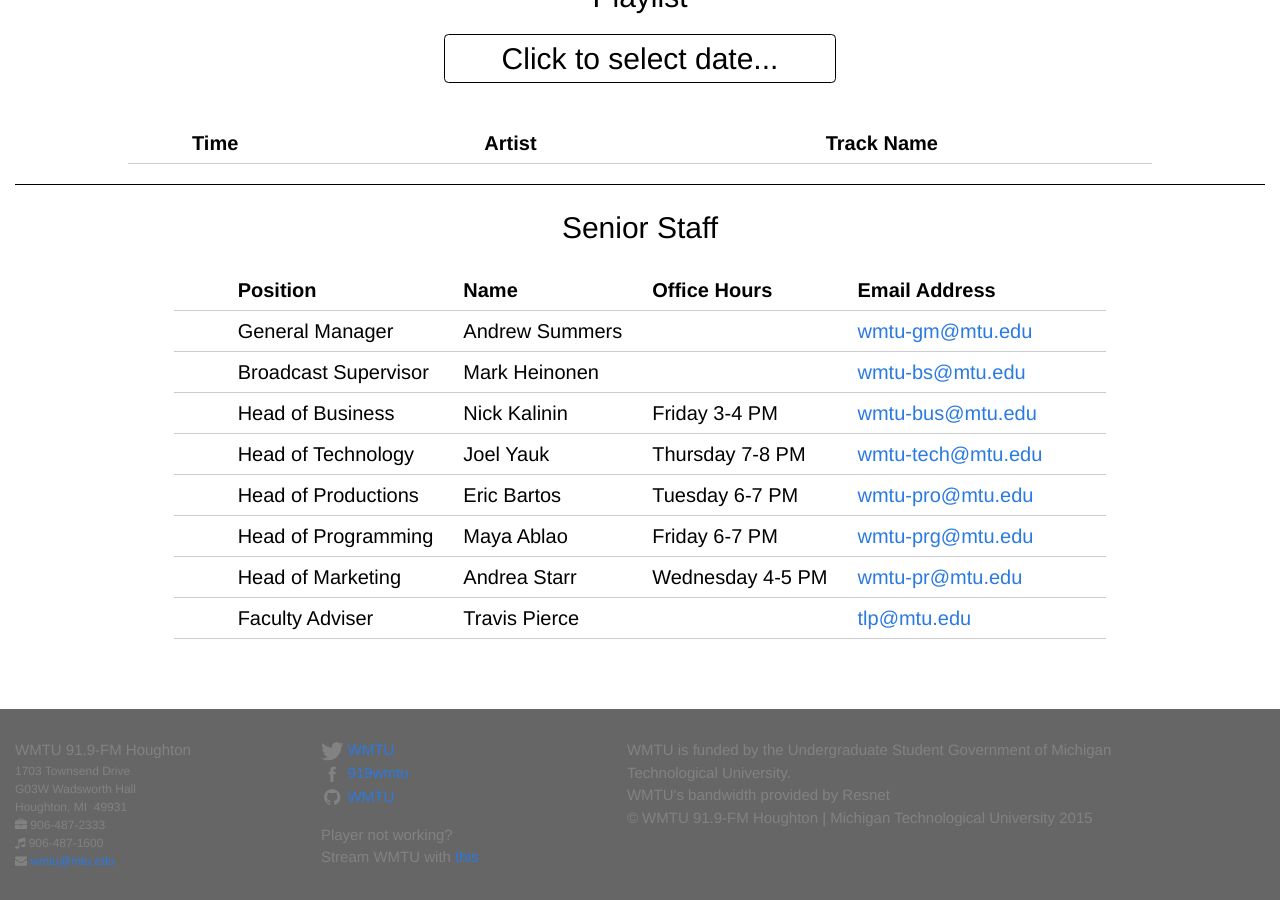
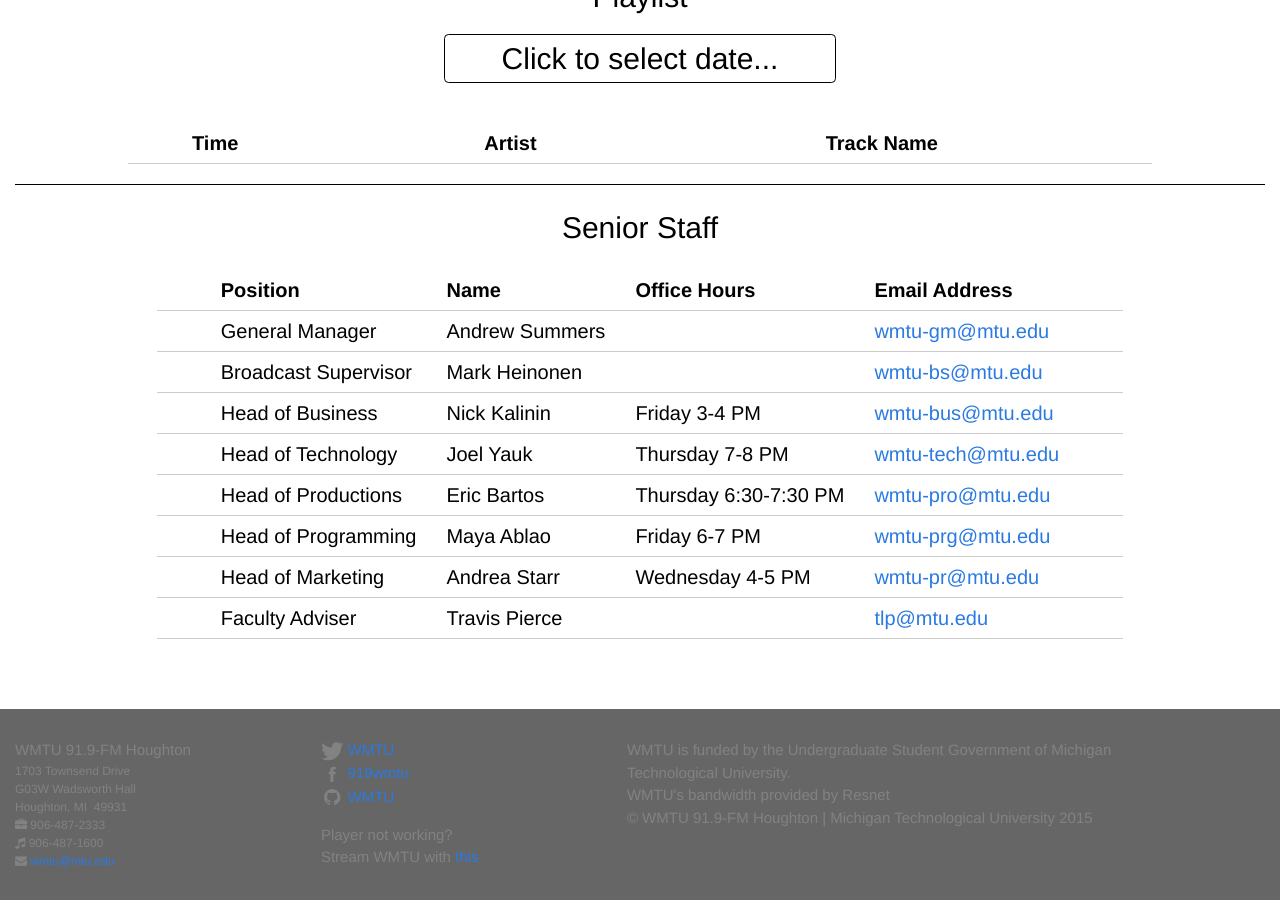
Before and after one commit to WMTU/wmtu.mtu.edu, a Jekyll site: the page built from index.html, in a window 1280 px wide and 900 px high, scrolled down 1267 px. Built offline with Jekyll 4.4.1, drawn with Linux system fonts in a browser that asks for light colours.

Commit message:
Update productions meeting time

```diff
--- a/index.html
+++ b/index.html
@@ -109,7 +109,7 @@ layout: default
           Eric Bartos
         </td>
         <td>
-          Tuesday 6-7 PM
+          Thursday 6:30-7:30 PM
         </td>
         <td>
           <a href="mailto:wmtu-pro@mtu.edu">wmtu-pro@mtu.edu</a>
```
